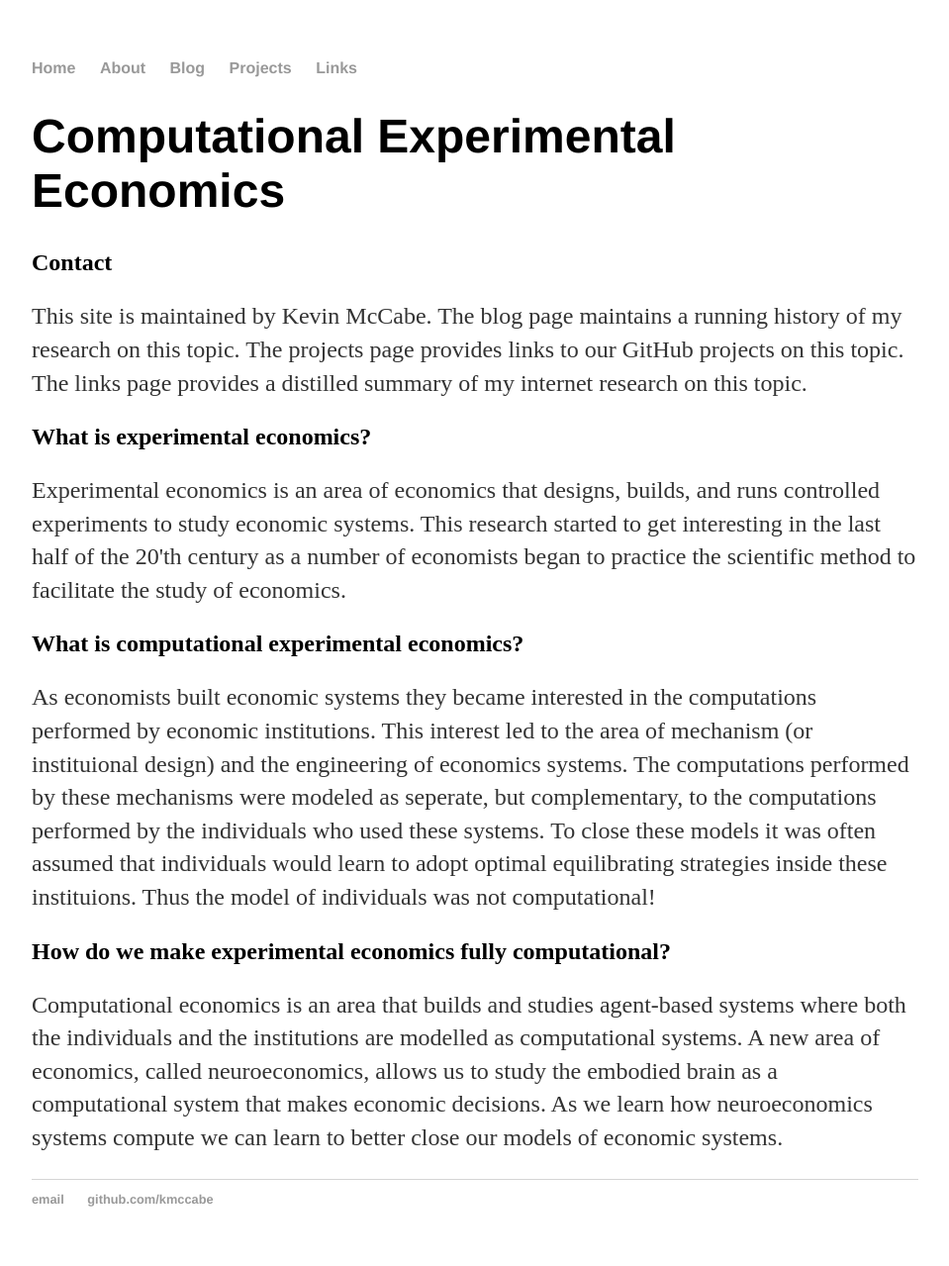
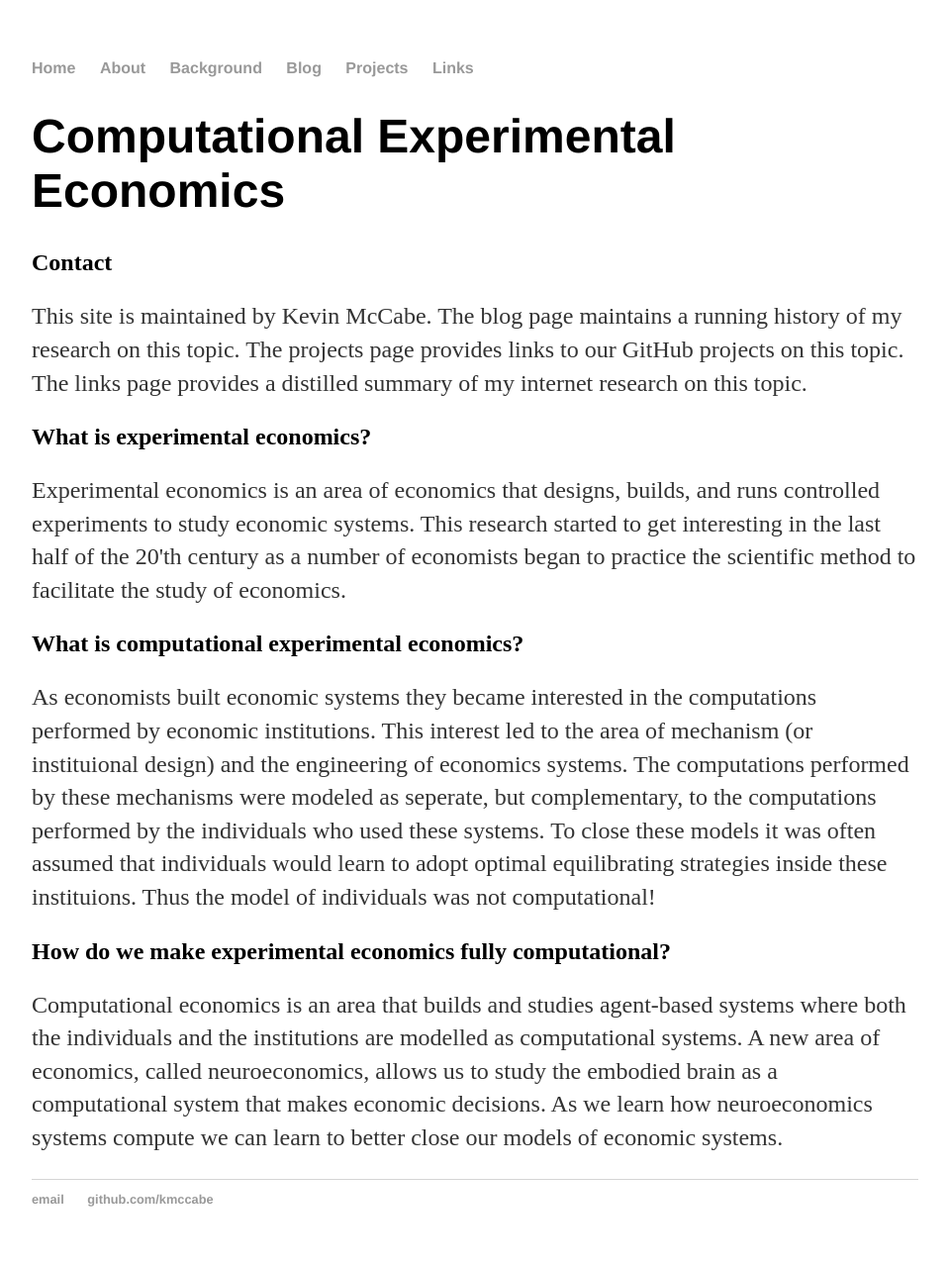
Before and after one commit to Kmccabe/KAM.github.io, a Jekyll site: the page built from index.html, in a window 1280 px wide. Shown: the whole page at 99% size, without its empty margins (160-1119 px from the left). Built offline with Jekyll 4.4.1, drawn with Linux system fonts in a browser that asks for light colours.

Commit message:
Update default.html

```diff
--- a/_layouts/default.html
+++ b/_layouts/default.html
@@ -10,6 +10,7 @@
 	    		<ul>
 	        		<li><a href="/home">Home</a></li>
 		        	<li><a href="/about">About</a></li>
+				<li><a href="/background">Background</a></li>
 	        		<li><a href="/blog">Blog</a></li>
 				<li><a href="/projects">Projects</a></li>
 				<li><a href="/links">Links</a></li>
```
